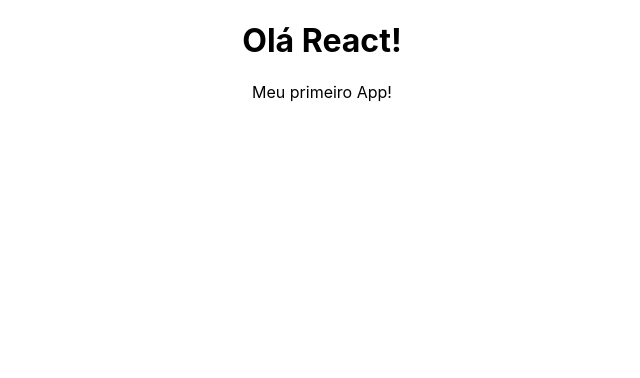
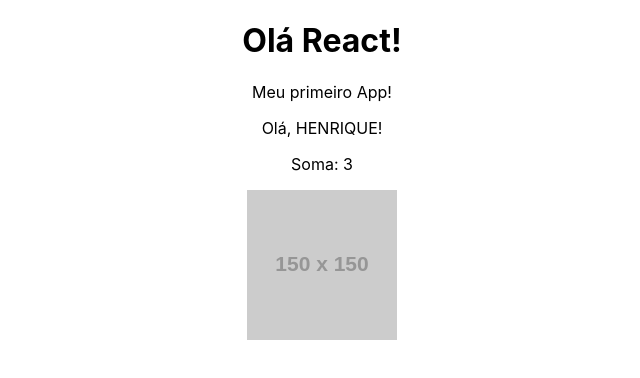
Before and after one commit to HSuarez89/react-hora-de-codar, a React (Create React App) app in the folder meu-projeto/: page / in a window 1280 px wide. Shown: the top 378 px of the page, without its empty margins (318-958 px from the left). Built offline with nearby package versions, Linux system fonts and the light colour scheme.

Commit message:
Continuação curso React

```diff
--- a/meu-projeto/src/App.js
+++ b/meu-projeto/src/App.js
@@ -1,10 +1,19 @@
 import './App.css';
 
 function App() {
+  const name = 'Henrique'
+  const newName = name.toUpperCase()
+  function sum(a, b){
+    return a + b
+  }
+  const url = "https://via.placeholder.com/150"
   return (
     <div className="App">
         <h1>Olá React!</h1>
         <p>Meu primeiro App!</p>
+        <p>Olá, {newName}!</p>
+        <p>Soma: {sum(1, 2)}</p>
+        <img src={url} alt= 'Minha imagem'/>
     </div>
   );
 }
```
